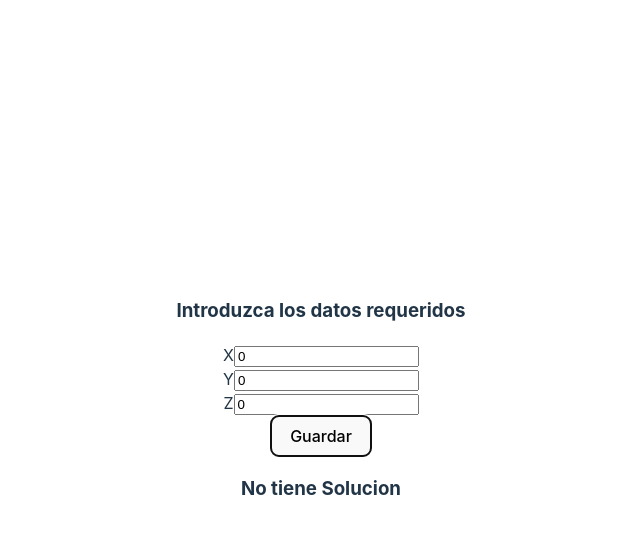
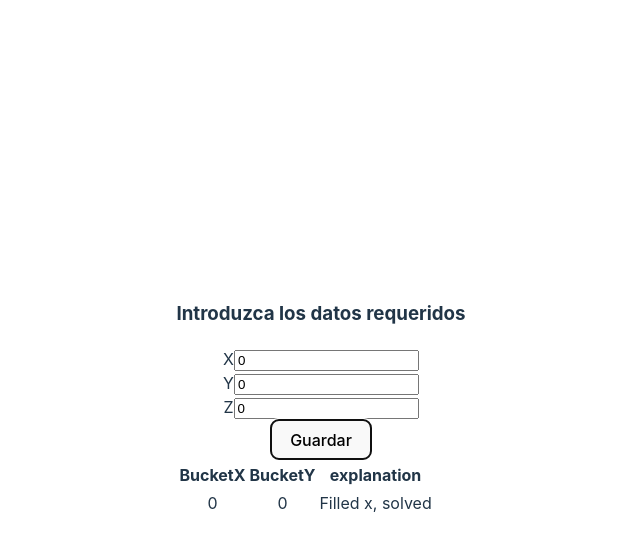
Before and after one commit to Terrakill5/Bucket-challenge, a React (Vite) app: page / in a window 1280 px wide. Both pictures are taken after a click on the button "Guardar". Shown: the top 550 px of the page, without its empty margins (319-959 px from the left). Built offline with nearby package versions, Linux system fonts and the light colour scheme.

Commit message:
Ya muestra resultado en pantalla y muestra la mejor solucion

```diff
--- a/src/App.jsx
+++ b/src/App.jsx
@@ -1,7 +1,8 @@
 import { useState } from "react";
+import { Table } from "react-bootstrap";
 
 import "./App.css";
-import Solucion from "./Solucion/Solucion";
+// import Solucion from "./Solucion/Solucion";
 import { Form } from "react-bootstrap";
 
 const App = () => {
@@ -9,7 +10,9 @@ const App = () => {
   const [y, setY] = useState(0);
   const [z, setZ] = useState(0);
   const [trigger, setTrigger] = useState(false);
+  const [arraySolucion,setArraySolucion] = useState([]);
   const [tieneSolucion, setTieneSolucion] = useState(false);
+
 
   const store = async (e) => {
     e.preventDefault();
@@ -18,11 +21,11 @@ const App = () => {
 
     if (revision(x, y, z)) {
       // const tieneSolucionAhora = verificarSolucion(x, y, z);
-      const tieneSolucionAhora = false;
+      const tieneSolucionAhora = true;
       console.log(x, y, z);
       const arraySolucionX = [];
       const arraySolucionY = [];
-      let arraySolucion = [];
+
       const solucion = minSteps(x, y, z, arraySolucionX, arraySolucionY);
       console.log("solucion", solucion, "x", arraySolucionX.length);
       if (solucion === arraySolucionX.length) {
@@ -30,16 +33,15 @@ const App = () => {
           arraySolucionX[arraySolucionX.length - 1].explanation.concat(
             ", solved"
           );
-        arraySolucion = arraySolucionX.slice();
+        setArraySolucion(arraySolucionX.slice());
       } else {
-        console.log(arraySolucionX.length);
         arraySolucionY[arraySolucionY.length - 1].explanation =
           arraySolucionY[arraySolucionY.length - 1].explanation.concat(
             ", solved"
           );
-        arraySolucion = arraySolucionY.slice();
+          setArraySolucion(arraySolucionY.slice());
       }
-      console.log("Solucion", arraySolucion);
+
 
       setTieneSolucion(tieneSolucionAhora);
     }
@@ -235,7 +237,27 @@ const App = () => {
           </button>
         </form>
       </div>
-      {tieneSolucion && <Solucion x={x} y={y} medida={z} trigger={trigger} />}
+      {tieneSolucion &&
+      <Table responsive bordered>
+      <thead>
+        <tr>
+          <th className="tg-0labucketX tebucketXt-center">BucketX</th>
+          <th className="tg-0labucketX tebucketXt-center">BucketY</th>
+          <th className="tg-0labucketX tebucketXt-center ">explanation</th>
+        </tr>
+      </thead>
+      <tbody>
+
+     { arraySolucion.map((item, index) => (
+            <tr key={index}>
+              <td>{item.x}</td>
+              <td>{item.y}</td>
+              <td>{item.explanation}</td>
+            </tr>
+          ))}
+      </tbody>
+    </Table>
+    }
 
       {!tieneSolucion && <h3>No tiene Solucion</h3>}
     </>
```
